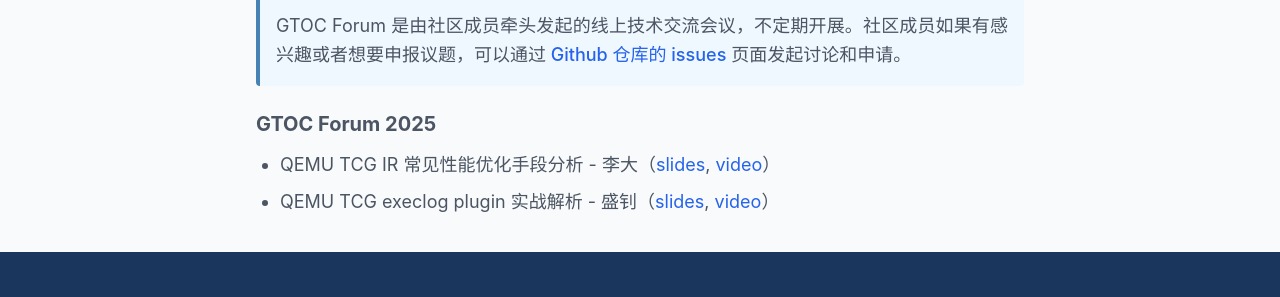
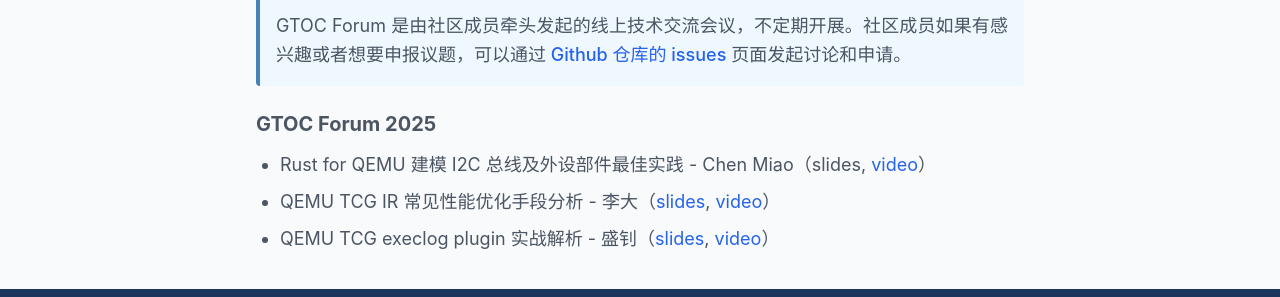
Before and after one commit to gevico/gtoc-forum, a plain HTML site: page index.html in a window 1280 px wide. Shown: the part 825-1122 px from the top of the page. Drawn offline with nearby package versions, Linux system fonts and the light colour scheme.

Commit message:
repo: add rust for qemu link

```diff
--- a/index.html
+++ b/index.html
@@ -90,6 +90,9 @@
                     <h3 class="text-xl font-bold mt-4 mb-3">GTOC Forum 2025</h3>
 
                     <ul class="list-disc ml-6 mb-4">
+                        <li class="mb-2">Rust for QEMU 建模 I2C 总线及外设部件最佳实践 - Chen Miao（slides, <a
+                                href="https://www.bilibili.com/video/BV1UjyQBBE28/"
+                                class="text-blue-600 hover:underline">video</a>）</li>
                         <li class="mb-2">QEMU TCG IR 常见性能优化手段分析 - 李大（<a
                                 href="https://liuxocakn.org.cn/indexof/%E8%99%9A%E6%8B%9F%E5%8C%96/Qemu%20TCG%20IR%20%E4%BC%98%E5%8C%96%E6%89%8B%E6%AE%B5%E5%88%86%E6%9E%90.md"
                                 class="text-blue-600 hover:underline">slides</a>, <a
```
Also changed, not shown: 1 other file.
